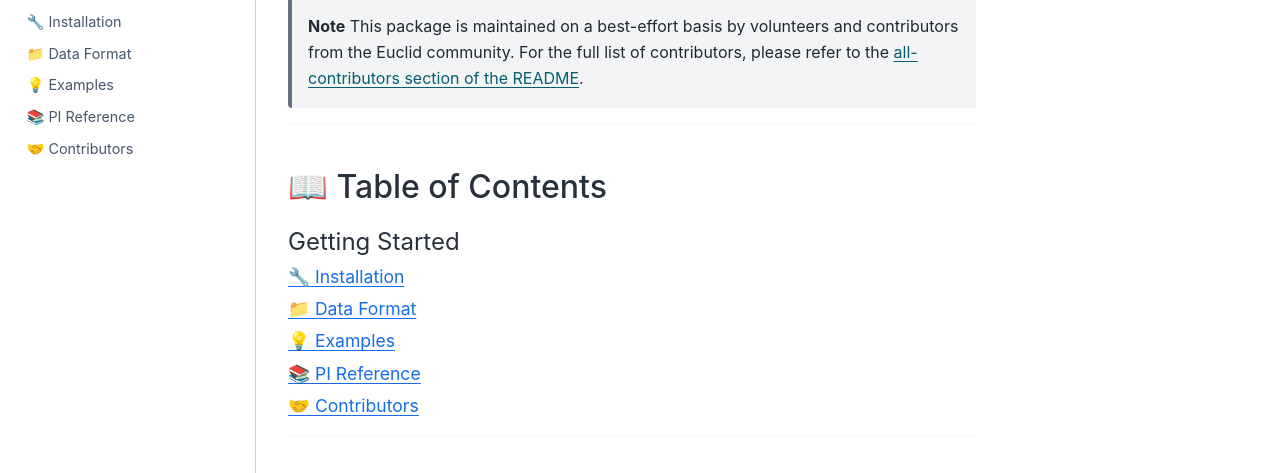
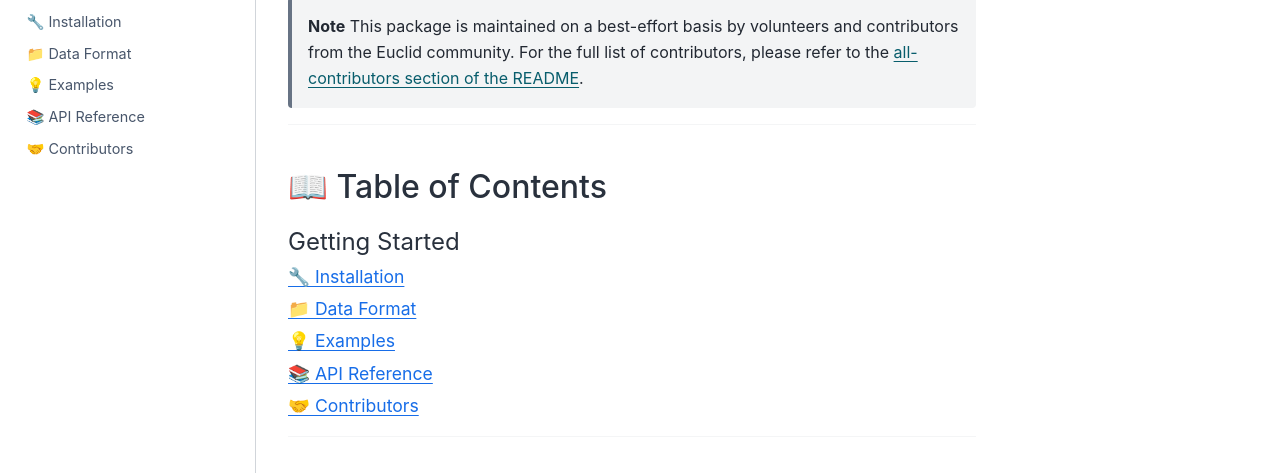
Before and after one commit to euclidlib/euclidlib, a Sphinx documentation site: the page built from docs/index.md, in a window 1280 px wide and 1100 px high. Shown: the part 353-826 px from the top of the window. Built offline with Sphinx 7.4.7 and the Sphinx Book theme 1.1.4, drawn with Linux system fonts in a browser that asks for light colours.

Commit message:
typo in docs

```diff
--- a/docs/modules.md
+++ b/docs/modules.md
@@ -1,4 +1,4 @@
-# 📚 PI Reference
+# 📚 API Reference
 
 This page documents the public API of `euclidlib`.
 
```
